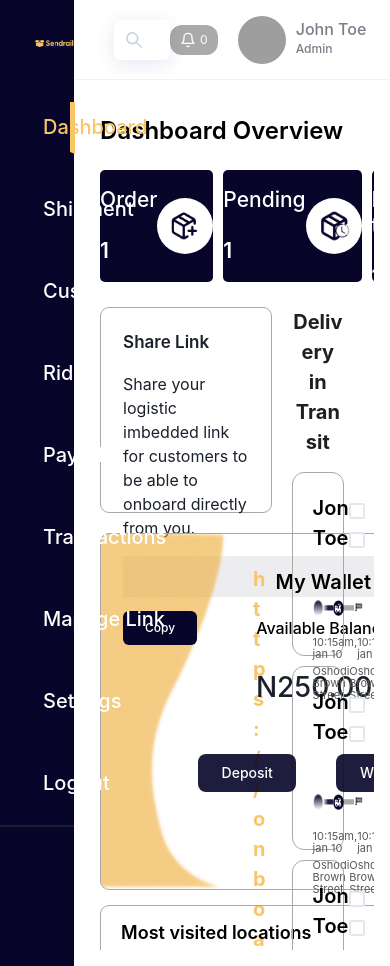
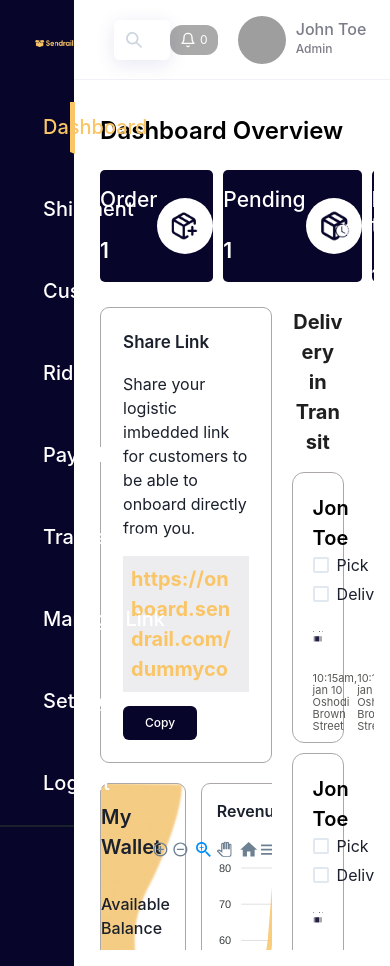
Before and after one commit to Tosin-Mayowa/sendrail, a React (Create React App) app: page /dashboard in a window 390 px wide. Built offline with nearby package versions, Linux system fonts and the light colour scheme; grey boxes are pictures that could not be loaded.

Commit message:
Setup for adding responsiveness

```diff
--- a/src/Component/Dashboard/Overview/BarChartOverview.tsx
+++ b/src/Component/Dashboard/Overview/BarChartOverview.tsx
@@ -7,7 +7,7 @@ import { MdArrowDropDown } from "react-icons/md";
 const BarChartOverview = (): JSX.Element => {
     return (
         <Box
-            maxWidth="100%"
+            width="50%"
             border="1px solid #ABA7A7"
             borderRadius="9px"
 
@@ -15,7 +15,7 @@ const BarChartOverview = (): JSX.Element => {
                 aspectRatio: "5/4",
             }}
         >
-            <Flex justifyContent="space-between" p="15px">
+            <Flex justifyContent="space-between" p="15px" alignItems="center">
                 <Stack spacing={3}>
                     <Select variant='filled' placeholder='Select an Option' icon={<MdArrowDropDown />}>
                         <option value='Daily Overview'>Daily Overview</option>
--- a/src/Component/Dashboard/Overview/InTransit.tsx
+++ b/src/Component/Dashboard/Overview/InTransit.tsx
@@ -1,4 +1,4 @@
-import { Box, Checkbox, CheckboxGroup, Flex, Image, Stack, Text } from '@chakra-ui/react'
+import { Box, Checkbox, CheckboxGroup, Flex, Grid, Image, Stack, Text } from '@chakra-ui/react'
 import React from 'react'
 import Circle from "../../../Asset/Logos/Onboarding/circle.png";
 import Flag from "../../../Asset/Logos/Onboarding/flag.png";
@@ -28,21 +28,23 @@ const InTransit = (): JSX.Element => {
                     Array(5).fill(Math.random).map((item) => (
                         <Box
                             width="100%"
-                            height="184px"
+                            height="auto"
                             px="20px"
                             my="5px"
                             border="1px solid #ABA7A7"
                             borderRadius="12px"
                             key={item}
                         >
-                            <Flex justifyContent="space-between">
+                            <Flex
+                                justifyContent="space-between"
+                                alignItems="center"
+                                flexWrap="wrap"
+                                my="20px"
+                            >
                                 <Text
-                                    mt="20px"
                                     fontWeight="600"
                                     color=" #000"
                                     fontSize="20px"
-                                    lineHeight="30px"
-                                    textAlign="center"
                                 >
                                     Jon Toe
                                 </Text>
@@ -50,67 +52,74 @@ const InTransit = (): JSX.Element => {
                                     <Stack
                                         spacing={["5px", "10px"]}
                                         direction={["column", "row"]}
-                                        mt="26px"
+                                        fontSize="10px"
                                     >
-                                        <Checkbox size="md" fontSize="10px" value="Pick up">
+                                        <Checkbox size="md" value="Pick up">
                                             Pick up
                                         </Checkbox>
-                                        <Checkbox size="md" fontSize="10px" value="Delivered">
+                                        <Checkbox size="md" value="Delivered">
                                             Delivered
                                         </Checkbox>
                                     </Stack>
                                 </CheckboxGroup>
                             </Flex>
-                            <Flex mt="15px">
+                            <Grid
+                                w="100%"
+                                gridTemplateColumns="6% 54% 6% 28% 6%"
+                                my="30px"
+                            >
                                 <Image
                                     src={Circle}
-                                    mt="32px"
                                     alt="elipse"
-                                    width="16px"
-                                    height="16px"
+                                    style={{
+                                        aspectRatio: "1/1"
+                                    }}
+                                    mt="-5px"
                                 />
                                 <Image
                                     src={LineL}
-                                    mt="37px"
-                                    width="170px"
+                                    width="100%"
                                     height="6px"
                                     alt="line"
                                 />
                                 <Image
                                     src={Bike}
-                                    mt="32px"
                                     alt="bike"
-                                    width="16px"
-                                    height="16px"
+                                    style={{
+                                        aspectRatio: "1/1"
+                                    }}
+                                    mt="-5px"
                                 />
                                 <Image
                                     src={LineR}
-                                    mt="37px"
                                     alt="line"
-                                    width="100px"
+                                    width="100%"
                                     height="6px"
                                 />
                                 <Image
                                     src={Flag}
-                                    mt="34px"
                                     alt="flag"
-                                    width="10px"
-                                    height="10px"
+                                    style={{
+                                        aspectRatio: "1/1"
+                                    }}
+                                    mt="-5px"
                                 />
-                            </Flex>
-                            <Flex mt="20px" justifyContent="space-between">
-                                <Text fontSize="11px" lineHeight="12px" color="#595956">
+                            </Grid>
+                            <Flex
+                                justifyContent="space-between"
+                                color="#595956"
+                                fontSize="11px"
+                                lineHeight="12px"
+                                my="10px"
+                            >
+                                <Text>
                                     10:15am, jan 10
-                                </Text>
-                                <Text fontSize="11px" lineHeight="12px" color="#595956">
-                                    10:15am, jan 10
-                                </Text>
-                            </Flex>
-                            <Flex mt="5px" justifyContent="space-between">
-                                <Text fontSize="11px" lineHeight="12px" color="#595956">
+                                    <br />
                                     Oshodi Brown Street
                                 </Text>
-                                <Text fontSize="11px" lineHeight="12px" color="#595956">
+                                <Text>
+                                    10:15am, jan 10
+                                    <br />
                                     Oshodi Brown Street
                                 </Text>
                             </Flex>
--- a/src/Component/Dashboard/Overview/MostVisited.tsx
+++ b/src/Component/Dashboard/Overview/MostVisited.tsx
@@ -18,7 +18,7 @@ const MostVisited = (): JSX.Element => {
     ])
     return (
         <Box
-            maxWidth="100%"
+            width="50%"
             border="1px solid #ABA7A7"
             borderRadius="9px"
             p="20px"
--- a/src/Component/Dashboard/Overview/MyWallet.tsx
+++ b/src/Component/Dashboard/Overview/MyWallet.tsx
@@ -5,7 +5,7 @@ import React from 'react'
 const MyWallet = (): JSX.Element => {
     return (
         <Box
-            width="100%"
+            width="50%"
             border="1px solid #ABA7A7"
             borderRadius="9px"
             backgroundImage={`url(${Wallet})`}
@@ -17,47 +17,40 @@ const MyWallet = (): JSX.Element => {
             }}
         >
             <Center>
-                <Flex flexDir="column">
+                <Flex flexDir="column" alignItems="center" justifyContent="center" w="100%">
                     <Text
-                        mt="36px"
-                        color="#000"
+                        my="18px"
                         fontWeight="600"
                         fontSize="20px"
-                        lineHeight="25px"
-                        textAlign="center"
                     >
                         My Wallet
                     </Text>
                     <Text
-                        mt="24px"
-                        color="#000"
+                        my="12px"
                         fontWeight="500"
                         fontSize="16px"
-                        lineHeight="19px"
-                        textAlign="center"
                     >
                         Available Balance
                     </Text>
                     <Text
-                        mt="32px"
+                        my="16px"
                         fontWeight="500"
                         fontSize="28px"
-                        lineHeight="34px"
-                        textAlign="center"
                     >
                         N250.000
                     </Text>
-                    <Flex mt="50px" justifyContent="space-between">
+                    <Flex
+                        w="100%"
+                        justifyContent="space-around"
+                        fontSize="14px"
+                        fontWeight="500"
+                        mt="10px"
+                    >
                         <Button
                             padding="8px 24px"
-                            width="98px"
-                            height="38px"
                             background="rgba(7, 5, 41, 0.9)"
                             borderRadius="8px"
                             color="#fff"
-                            fontWeight="500"
-                            fontSize="14px"
-                            lineHeight="22px"
 
                             _hover={{
                                 boxShadow: "0px 2px 2px 0px #070529a0"
@@ -66,13 +59,7 @@ const MyWallet = (): JSX.Element => {
                             Deposit
                         </Button>
                         <Button
-                            fontWeight="500"
-                            fontSize="14px"
-                            lineHeight="22px"
-                            ml="40px"
                             padding="8px 24px"
-                            width="112px"
-                            height="38px"
                             background="rgba(7, 5, 41, 0.9)"
                             borderRadius="8px"
                             color="#fff"
--- a/src/Component/Dashboard/Overview/Overview.tsx
+++ b/src/Component/Dashboard/Overview/Overview.tsx
@@ -59,19 +59,51 @@ const Overview = (): JSX.Element => {
           flexDirection="column"
         >
           <ShareLink />
-          <Grid
-            maxW="100%"
-            gridTemplateColumns="1fr 1fr"
+          <Flex
+            w="100%"
+            height="auto"
+            flexWrap="nowrap"
             justifyContent="space-between"
             alignItems="stretch"
             mt="20px"
             gap="15px"
+            position="relative"
+            overflow="hidden"
+          >
+            <MyWallet />
+            <Revenue />
+          </Flex>
+          <Flex
+            w="100%"
+            height="auto"
+            flexWrap="nowrap"
+            justifyContent="space-between"
+            alignItems="stretch"
+            mt="20px"
+            gap="15px"
+            position="relative"
+            overflow="hidden"
+          >
+            <MostVisited />
+            <BarChartOverview />
+          </Flex>
+          {/* <Grid
+            w="100%"
+            height="auto"
+            gridTemplateColumns="50% 50%"
+            justifyContent="center"
+            alignItems="stretch"
+            mt="20px"
+            gap="15px"
+            border="1px solid green"
+            position="relative"
+            overflow="hidden"
           >
             <MyWallet />
             <Revenue />
             <MostVisited />
             <BarChartOverview />
-          </Grid>
+          </Grid> */}
         </Flex>
         <InTransit />
       </Grid>
--- a/src/Component/Dashboard/Overview/Revenue.tsx
+++ b/src/Component/Dashboard/Overview/Revenue.tsx
@@ -6,7 +6,7 @@ import Chart from "react-apexcharts";
 const Revenue = (): JSX.Element => {
     return (
         <Box
-            maxWidth="100%"
+            width="50%"
             border="1px solid #ABA7A7"
             borderRadius="9px"
 
--- a/src/Component/Dashboard/Overview/ShareLink.tsx
+++ b/src/Component/Dashboard/Overview/ShareLink.tsx
@@ -17,8 +17,9 @@ const ShareLink = (): JSX.Element => {
     };
     return (
         <Box
+            w="100%"
             border=" 1px solid #ABA7A7"
-            height="206px"
+            height="auto"
             padding="22px"
             borderRadius="9px"
         >
@@ -29,18 +30,17 @@ const ShareLink = (): JSX.Element => {
                 Share your logistic imbedded link for customers to be able to
                 onboard directly from you.
             </Text>
-            <Box
+            <Text
                 width="100%"
                 fontWeight="700"
                 fontSize="20px"
-                height="41px"
                 color="#F9C567"
                 bg="rgba(7, 5, 41, 0.07)"
-                padding="8px 130px"
+                padding="8px"
                 mt="15px"
             >
                 {url}
-            </Box>
+            </Text>
             <Button
                 width="74px"
                 height="34px"
```
